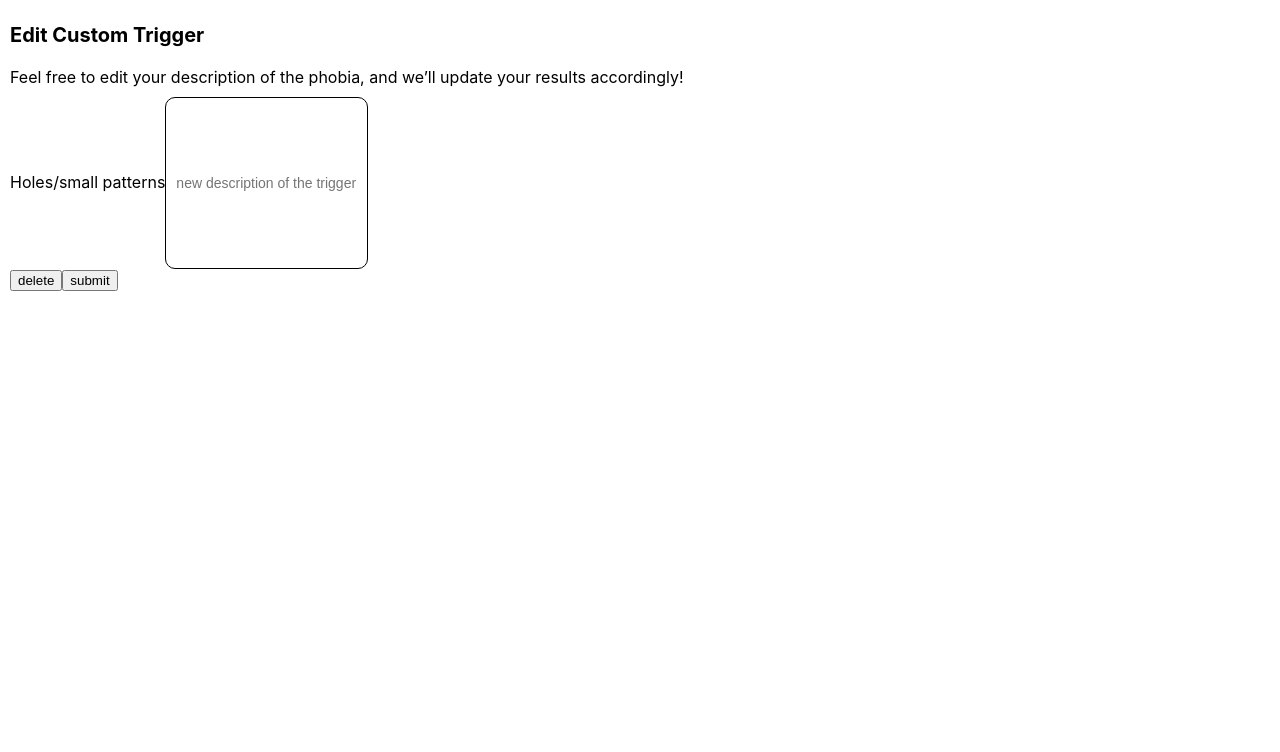
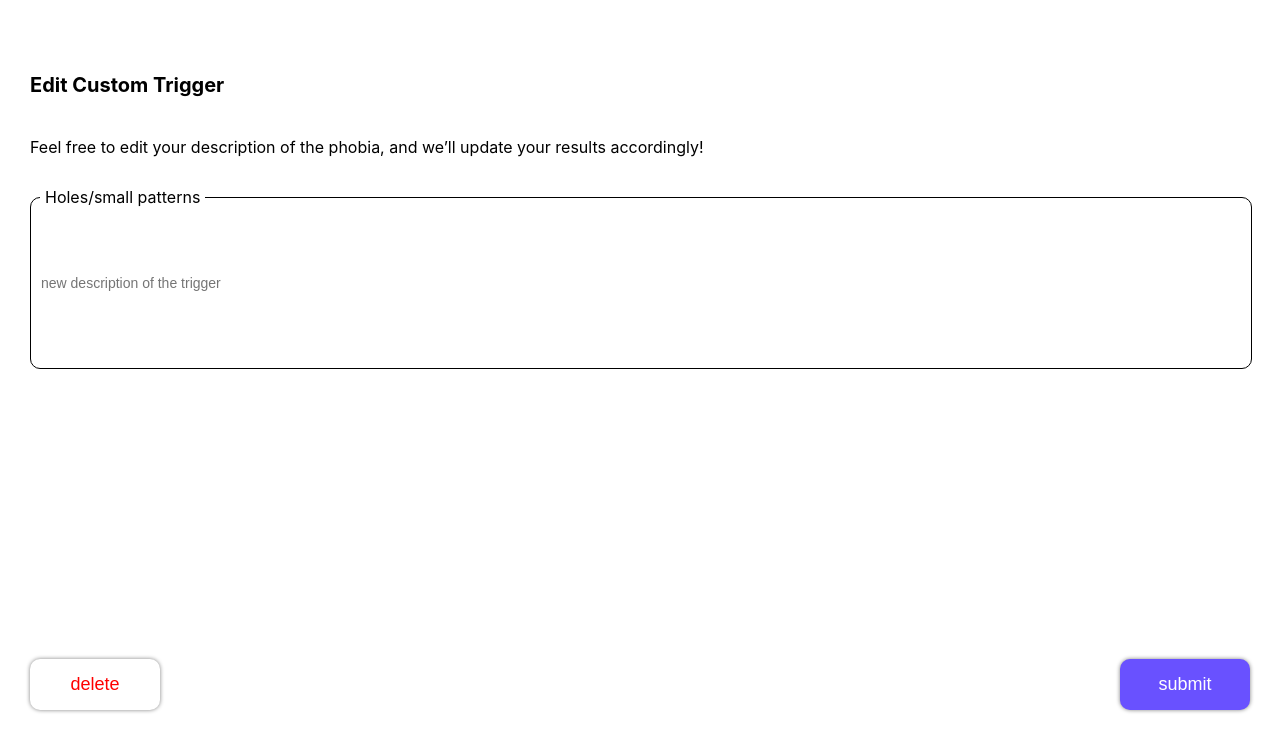
Before and after one commit to CodyGarciaa/cs160-hifi-prototype, a React (Create React App) app: page /EditCustomTrigger in a window 1280 px wide. Shown: the top 752 px of the page. Built offline with nearby package versions, Linux system fonts and the light colour scheme.

Commit message:
added css for editcustomtrigger

```diff
--- a/src/AddCustomTrigger.css
+++ b/src/AddCustomTrigger.css
@@ -26,7 +26,3 @@ h1 {
     font-size: 14px;
     margin-top: 10px;
 }
-
-.submit-button {
-    align-self: flex-end;
-}
--- a/src/Button.css
+++ b/src/Button.css
@@ -18,6 +18,7 @@
 }
 
 .submit-button {
+  width: 130px;
   padding: 15px 22.5px;
   background: #6951FF;
   color: white;
@@ -26,4 +27,6 @@
   font-size: 18px;
   position: fixed;
   bottom: 90px;
+  align-self: flex-end;
+  box-shadow: 0px 0px 4px grey;
 }
--- /dev/null
+++ b/src/EditCustomTrigger.css
@@ -0,0 +1,61 @@
+.edit-custom-trigger {
+    display: flex;
+    flex-direction: column;
+    margin: 20px;
+    margin-top: 50px;
+    gap: 20px;
+}
+
+.EditCustomTriggerForm {
+    display: flex;
+    flex-direction: column;
+    gap: 20px;
+}
+
+h1 {
+    font-size: 20px;
+    font-weight: bold;
+    margin-bottom: 20px;
+}
+
+.input-container {
+    position: relative;
+    margin-top: 10px;
+}
+
+.input-container label {
+    position: absolute;
+    top: 0px;
+    left: 10px;
+    background: white;
+    font-size: 1em;
+    color: black;
+    padding: 0 5px;
+}
+
+.input-container input {
+    height: 150px;
+    width: calc(100% - 20px);
+    padding: 10px;
+    border: 1px solid black;
+    border-radius: 10px;
+    font-size: 14px;
+    margin-top: 10px;
+}
+
+.input-container input:focus {
+    border-color: blue;
+}
+
+.delete-button {
+    padding: 15px 22.5px;
+    width: 130px;
+    background: white;
+    color: #ff0000;
+    border: black;
+    border-radius: 10px;
+    font-size: 18px;
+    position: fixed;
+    bottom: 90px;
+    box-shadow: 0px 0px 4px grey;
+}
--- a/src/EditCustomTrigger.jsx
+++ b/src/EditCustomTrigger.jsx
@@ -1,25 +1,41 @@
 import React from "react";
 import { useNavigate } from "react-router-dom";
-
+import "./EditCustomTrigger.css";
 
 export default function EditCustomTriggerForm() {
   const navigate = useNavigate();
 
   const goToCustomTriggers = () => {
-    navigate('/CustomTriggers')
-  }
+    navigate("/CustomTriggers");
+  };
+
   return (
-    <div>
+    <div className="edit-custom-trigger">
       <form className="EditCustomTriggerForm">
         <h1>Edit Custom Trigger</h1>
         <div>
           Feel free to edit your description of the phobia, and we’ll update
-          your results accordingly!{" "}
+          your results accordingly!
         </div>
-        <label htmlFor="trigger-description">Holes/small patterns</label>
-        <input type="text" id="trigger-description" placeholder="new description of the trigger"/>
-        <br /><button onClick={goToCustomTriggers}>delete</button>
-        <button type="submit" onClick={goToCustomTriggers}>submit</button>
+        <div className="input-container">
+          <label htmlFor="trigger-description">Holes/small patterns</label>
+          <input
+            type="text"
+            id="trigger-description"
+            placeholder="new description of the trigger"
+          />
+        </div>
+        <br />
+        <button className="delete-button" onClick={goToCustomTriggers}>
+          delete
+        </button>
+        <button
+          className="submit-button"
+          type="submit"
+          onClick={goToCustomTriggers}
+        >
+          submit
+        </button>
       </form>
     </div>
   );
--- a/src/FeedbackMessage.css
+++ b/src/FeedbackMessage.css
@@ -21,6 +21,7 @@
 
 .feedback-message button {
     padding: 15px 22.5px;
+    width: 130px;
     background: #6951FF;
     color: white;
     border: none;
@@ -29,4 +30,5 @@
     transition: background 0.3s;
     align-self: flex-end;
     margin-top: 260px;
+    box-shadow: 0px 0px 4px grey;
 }
```
